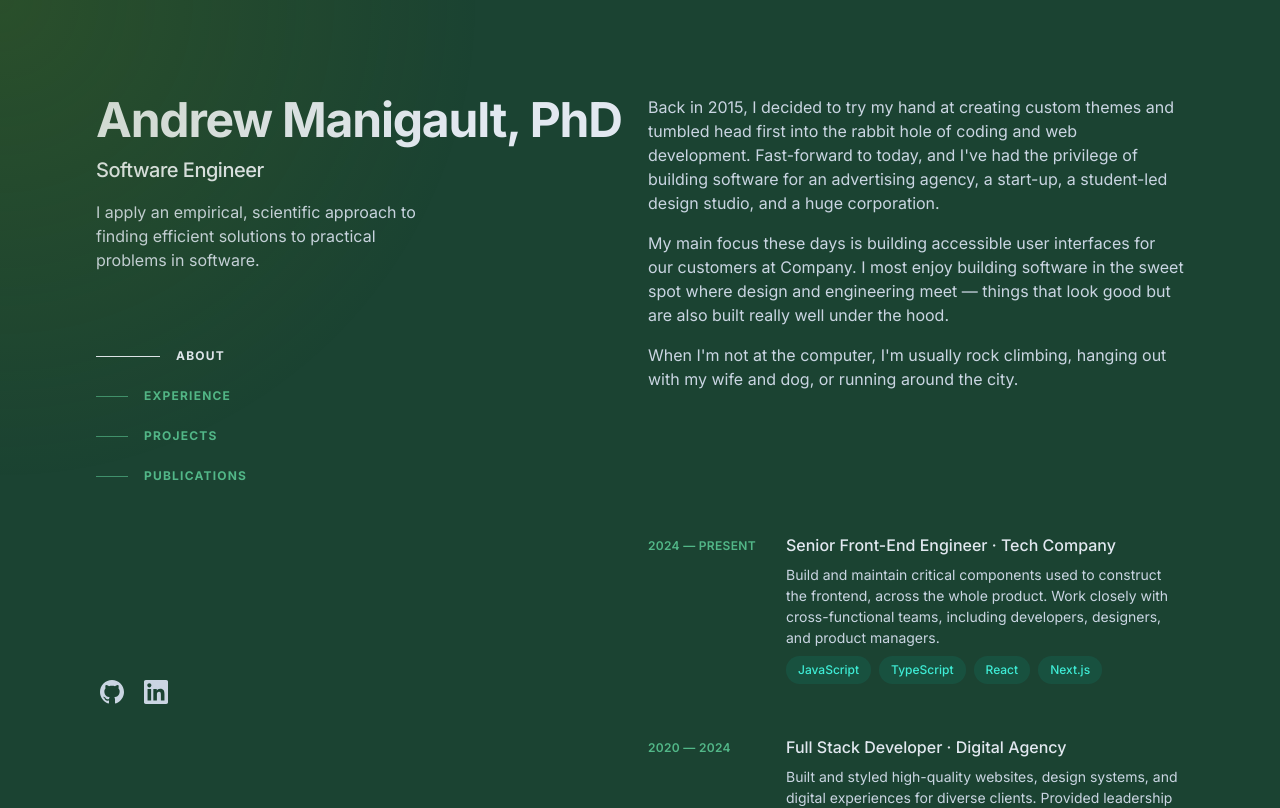
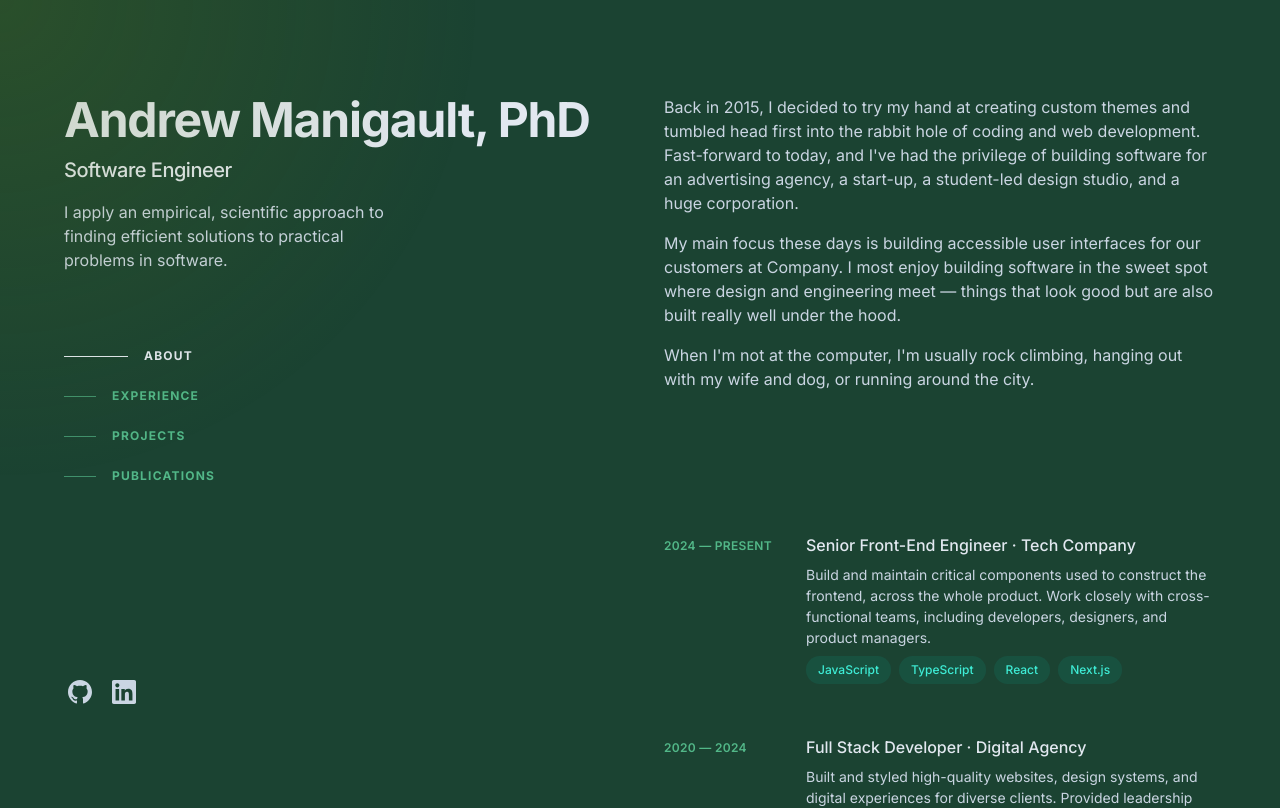
Before and after one commit to amanigaultw/web-portfolio, a Next.js app: page / in a window 1280 px wide. Shown: the top 808 px of the page. Built offline with nearby package versions, Linux system fonts and the light colour scheme.

Commit message:
adjusted two column layout spacing

```diff
--- a/app/page.tsx
+++ b/app/page.tsx
@@ -10,8 +10,8 @@ export default function Home() {
     <div className="min-h-screen bg-slate-900 text-slate-300 relative">
       <MouseGradient />
 
-      <div className="mx-auto min-h-screen max-w-screen-xl px-6 py-12 md:px-12 md:py-20 lg:px-24 lg:py-0">
-        <div className="lg:flex lg:justify-between lg:gap-4">
+      <div className="mx-auto min-h-screen max-w-screen-xl px-6 py-12 md:px-12 md:py-20 lg:px-16 lg:py-0">
+        <div className="lg:flex lg:justify-between lg:gap-12">
           <Header />
 
           <main className="pt-24 lg:w-1/2 lg:py-24">
--- a/components/Header.tsx
+++ b/components/Header.tsx
@@ -8,7 +8,7 @@ export default function Header() {
   return (
     <header className="lg:sticky lg:top-0 lg:flex lg:max-h-screen lg:w-1/2 lg:flex-col lg:justify-between lg:py-24">
       <div>
-        <h1 className="text-4xl font-bold tracking-tight text-slate-200 sm:text-5xl">
+        <h1 className="text-2xl font-bold tracking-tight text-slate-200 sm:text-5xl">
           Andrew Manigault, PhD
         </h1>
         <h2 className="mt-3 text-lg font-medium tracking-tight text-slate-200 sm:text-xl">
```
